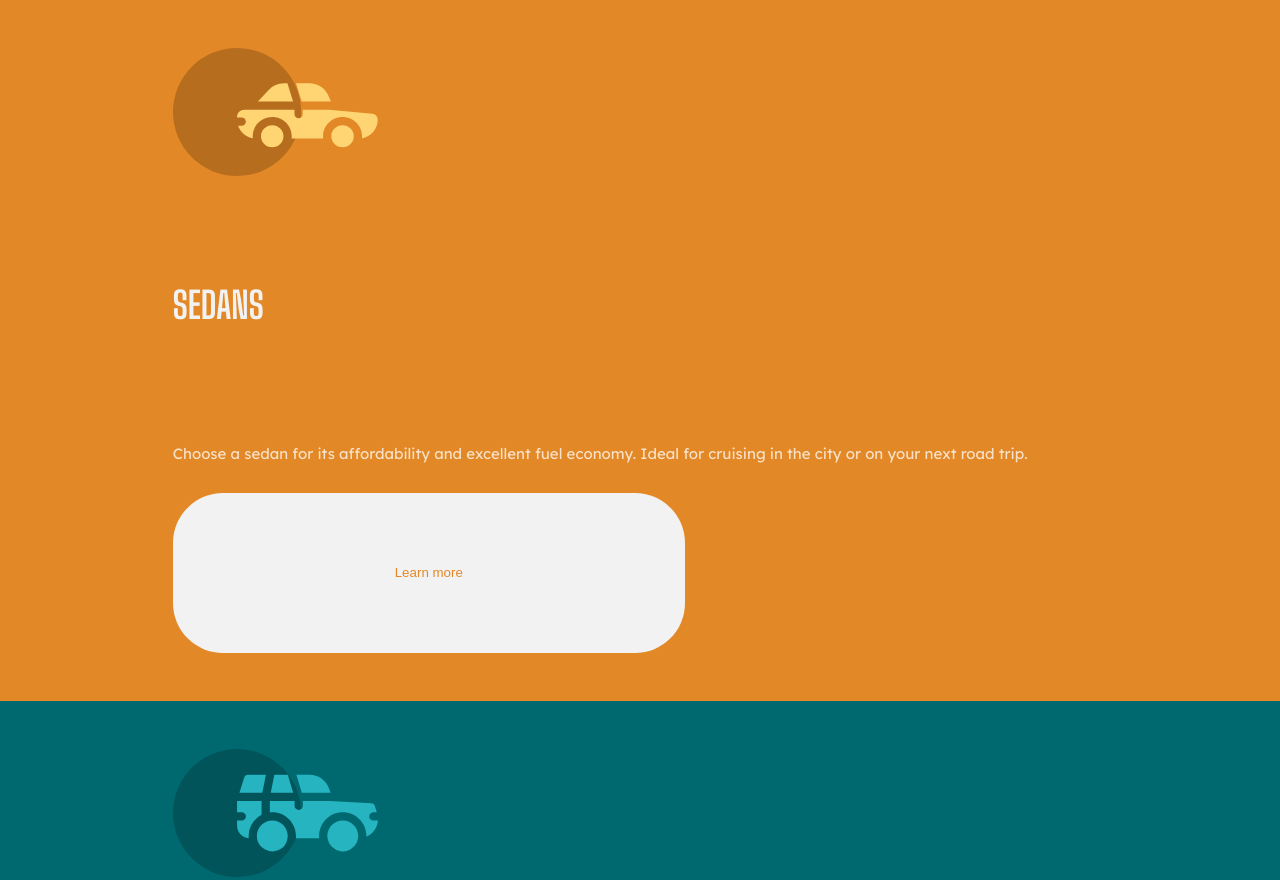
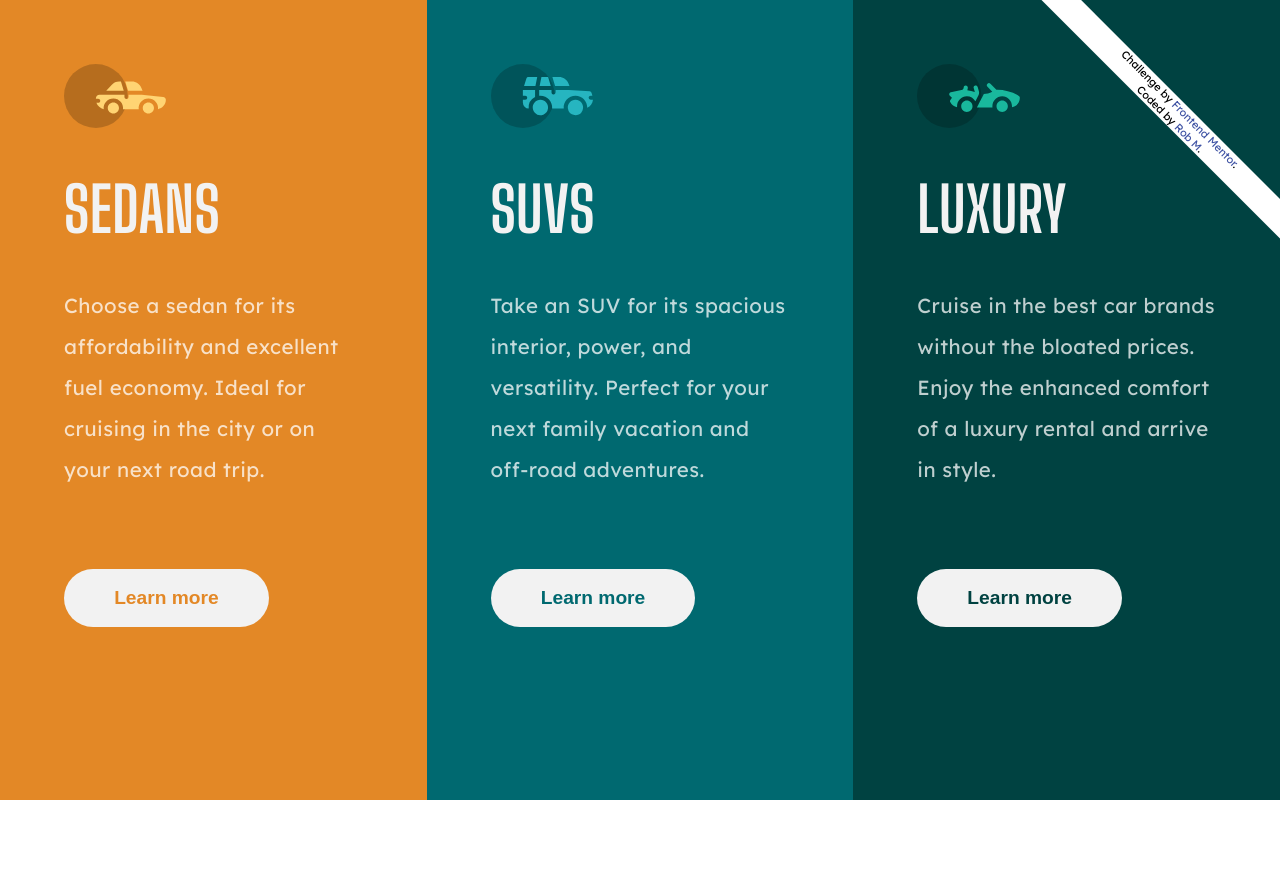
Before and after one commit to Raven-of-1849/3-Column-Preview-Card, a plain HTML site: page index.html in a window 1280 px wide. Shown: the top 880 px of the page. After the commit the page ends 800 px from the top, so only its background shows below. Drawn offline with Linux system fonts and the light colour scheme.

Commit message:
tweaked css sizing

```diff
--- a/index.html
+++ b/index.html
@@ -82,10 +82,13 @@
           Learn more
         </button>
     </div>
-  </article>
-  <div class="attribution">
-    Challenge by <a href="https://www.frontendmentor.io?ref=challenge" target="_blank">Frontend Mentor</a>.
-    Coded by <a href="#">Your Name Here</a>.
+    <div class="attribution">
+      <p class="att">
+        Challenge by <a href="https://www.frontendmentor.io?ref=challenge" target="_blank">Frontend Mentor</a>.
+        <br />
+        Coded by <a href="https://github.com/Raven-of-1849">Rob M</a>.
+      </p>
+    </div>
   </article>
 </body>
 </html>
--- a/styleSheet/columnStyleSheet.css
+++ b/styleSheet/columnStyleSheet.css
@@ -12,14 +12,16 @@ body {
 h1, h2, h3, h4 {
   color: hsl(0, 0%, 95%);
   font-family: 'Big Shoulders Display', cursive;
-  font-size: 2.3rem;
+  /*font-size: 2.3rem;*/
+  font-size: 9.8vw;
   text-transform: uppercase;
   margin-top: 11%;
   margin-bottom: 12%;
 }
 
-p {
+.carInfo {
    color: hsla(0, 0%, 100%, 0.75);
+   font-size: 4vw;
    line-height: 2;
    padding-right: 3.13rem;
    text-align: left;
@@ -27,12 +29,20 @@ p {
 
 
 .attribution {
-  display: none;
-  font-size: 11px; text-align: center;
+  background-color: darkslategray;
+  color: #FFF;
+  font-size: 11px;
+  text-align: center;
+  font-family: 'Lexend Deca', sans-serif;
 }
 
 .attribution a {
    color: hsl(228, 45%, 44%);
+   text-decoration: none;
+ }
+
+ .attribution a:hover {
+   color: hsl(179, 100%, 13%);
  }
 
 .carIcons {
@@ -89,7 +99,10 @@ p {
 .learnButton {
   border: none;
   border-radius: 50px;
-  height: 12.5vw;
+  font-size: 4vw;
+  /*height: 12.5vw;*/
+  height: fit-content;
+  padding: 4%;
   margin-top: .562rem;
   margin-bottom: 3rem;
   width: 40vw;
@@ -101,3 +114,111 @@ p {
   border: 2px solid hsl(0, 0%, 95%);
   color: hsl(0, 0%, 95%);
 }
+
+@media only screen and (min-width: 992px) {
+  body {
+    width: 100vw;
+  }
+
+  .sedan {
+    position:absolute;
+    bottom: 0;
+    min-height: 100vh;
+    max-height: 100%;
+    overflow: hidden;
+    width: 33.33%;
+  }
+
+  .sedanContent {
+    letter-spacing: .03rem;
+    width: 70%;
+  }
+
+  .suv {
+    position: absolute;
+    bottom: 0;
+    min-height: 100vh;
+    max-height: 100%;
+    margin-left: 33.33%;
+    overflow: hidden;
+    width: 33.33%;
+  }
+
+  .suvContent {
+    letter-spacing: .03rem;
+    width: 70%;
+  }
+
+  .luxury {
+    position: absolute;
+    bottom: 0;
+    min-height: 100vh;
+    max-height: 100%;
+    margin-left: 66.66%;
+    overflow: hidden;
+    width: 33.33%;
+  }
+
+  .luxuryContent {
+    letter-spacing: .03rem;
+    width: 70%;
+  }
+
+  .carIcons {
+    height: 4rem;
+    margin-top: 4rem;
+  }
+
+  h1, h2, h3, h4 {
+    font-size: 3.88rem;
+    margin-bottom: 2.5rem;
+    margin-top: 2.5rem;
+  }
+
+  .carInfo {
+    /*font-size: 1.44rem;*/
+    font-size: 1.6vw;
+    text-align: left;
+    padding-right: 0rem;
+  }
+
+  .learnButton {
+    /*font-size: 1.44rem;*/
+    font-size: 1.5vw;
+    font-weight: 600;
+    height: fit-content;
+    padding: 6%;
+    margin-bottom: 4rem;
+    /*margin-top : 13.2vh;*/
+    margin-top: calc(1vw + 15%);
+    width: 16vw;
+  }
+
+  .learnButton:hover {
+    background-color:#11ffee00 ;
+    border: 2px solid hsl(0, 0%, 95%);
+    color: hsl(0, 0%, 95%);
+  }
+
+  .attribution {
+    position: absolute;
+    left: calc(34% + -2.8vw);
+    bottom: 84%;
+    width: 100%;
+    background-color: #FFF;
+    color: #000;
+    font-size: calc(.2rem + 0.6vw);
+    transform:rotate(45deg);
+    text-align: center;
+    font-family: 'Lexend Deca', sans-serif;
+  }
+
+  .att {
+    margin: 0 auto;
+  }
+
+  .attribution a {
+     color: hsl(228, 45%, 44%);
+     text-decoration: none;
+   }
+}
```
